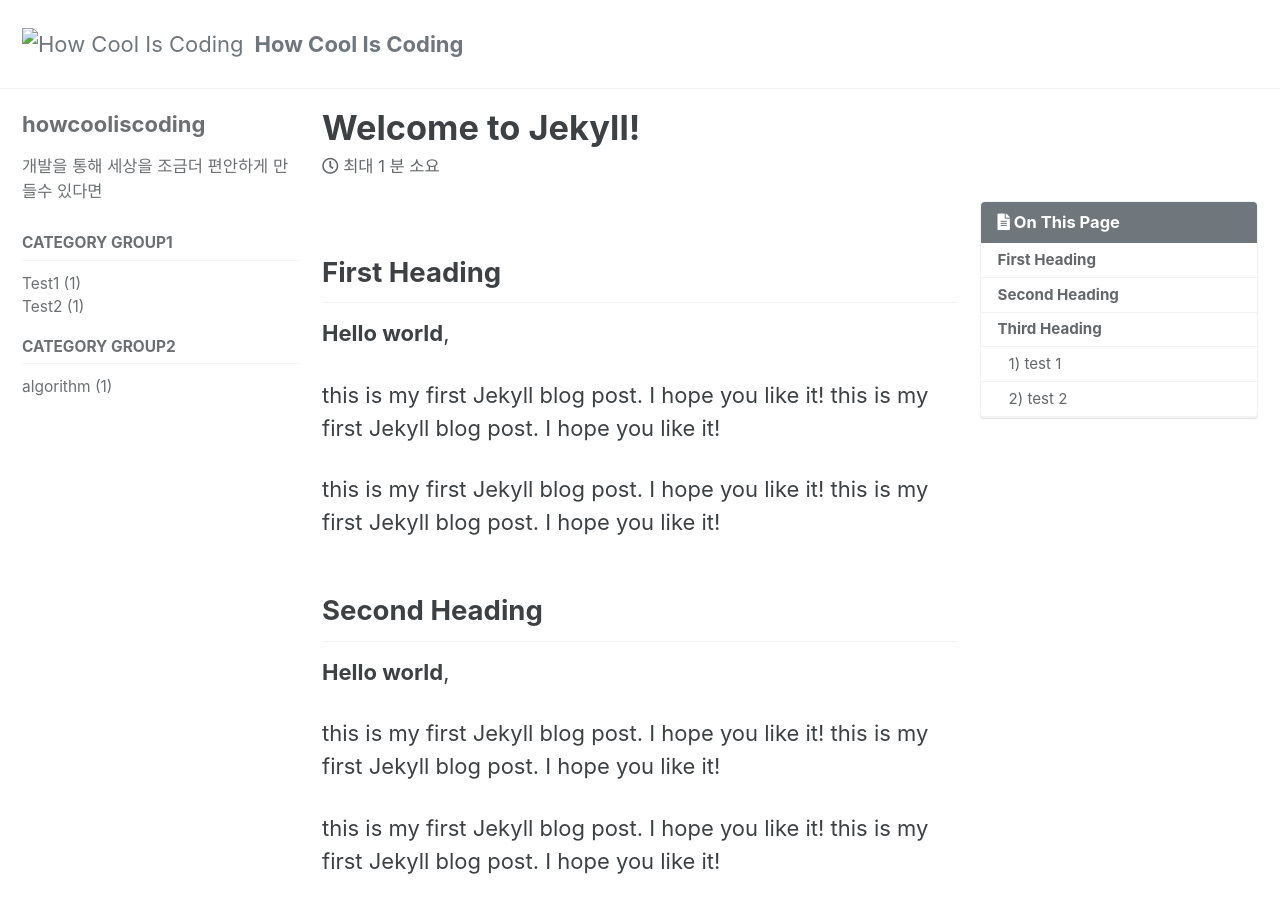
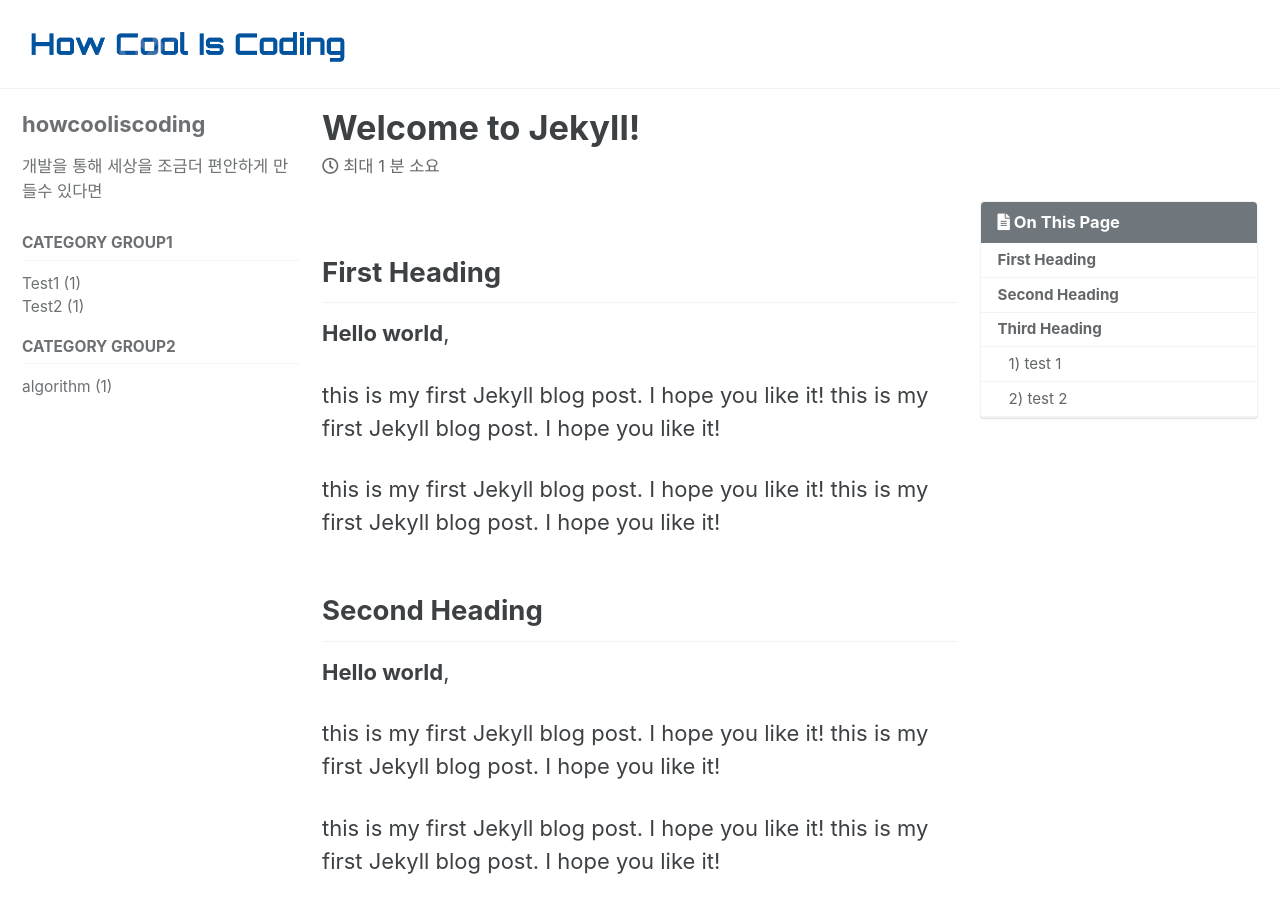
Before and after one commit to howcooliscoding/howcooliscoding.github.io, a Jekyll site: the page built from _posts/2012-09-12-how-to-write-a-blog.md, in a window 1280 px wide and 900 px high. Built offline with Jekyll 4.4.1, drawn with Linux system fonts in a browser that asks for light colours; cached includes are drawn as plain includes.

Commit message:
simple ui changes

```diff
--- a/_includes/category-list.html
+++ b/_includes/category-list.html
@@ -9,7 +9,7 @@
   {% assign categories_sorted = page.categories | sort_natural %}
 
   <p class="page__taxonomy">
-    <strong><i class="fas fa-fw fa-folder-open" aria-hidden="true"></i> {{ site.data.ui-text[site.locale].categories_label | default: "Categories:" }} </strong>
+    <strong>{{ site.data.ui-text[site.locale].categories_label | default: "Categories:" }} </strong>
     <span itemprop="keywords">
     {% for category_word in categories_sorted %}
       <a href="{{ category_word | slugify | prepend: path_type | prepend: site.category_archive.path | relative_url }}" class="page__taxonomy-item" rel="tag">{{ category_word }}</a>{% unless forloop.last %}<span class="sep">, </span>{% endunless %}
--- a/_includes/masthead.html
+++ b/_includes/masthead.html
@@ -7,10 +7,6 @@
         {% unless logo_path == empty %}
           <a class="site-logo" href="{{ '/' | relative_url }}"><img src="{{ logo_path | relative_url }}" alt="{{ site.masthead_title | default: site.title }}"></a>
         {% endunless %}
-        <a class="site-title" href="{{ '/' | relative_url }}">
-          {{ site.masthead_title | default: site.title }}
-          {% if site.subtitle %}<span class="site-subtitle">{{ site.subtitle }}</span>{% endif %}
-        </a>
         <ul class="visible-links">
           {%- for link in site.data.navigation.main -%}
             <li class="masthead__menu-item">
--- a/_includes/page__date.html
+++ b/_includes/page__date.html
@@ -1,6 +1,6 @@
 {% assign date_format = site.date_format | default: "%B %-d, %Y" %}
 {% if page.last_modified_at %}
-  <p class="page__date"><strong><i class="fas fa-fw fa-calendar-alt" aria-hidden="true"></i> {{ site.data.ui-text[site.locale].date_label | default: "Updated:" }}</strong> <time datetime="{{ page.last_modified_at | date: "%Y-%m-%d" }}">{{ page.last_modified_at | date: date_format }}</time></p>
+  <p class="page__date"><strong>{{ site.data.ui-text[site.locale].date_label | default: "Updated:" }}</strong> <time datetime="{{ page.last_modified_at | date: "%Y-%m-%d" }}">{{ page.last_modified_at | date: date_format }}</time></p>
 {% elsif page.date %}
-  <p class="page__date"><strong><i class="fas fa-fw fa-calendar-alt" aria-hidden="true"></i> {{ site.data.ui-text[site.locale].date_label | default: "Updated:" }}</strong> <time datetime="{{ page.date | date_to_xmlschema }}">{{ page.date | date: date_format }}</time></p>
+  <p class="page__date"><strong>{{ site.data.ui-text[site.locale].date_label | default: "Updated:" }}</strong> <time datetime="{{ page.date | date_to_xmlschema }}">{{ page.date | date: date_format }}</time></p>
 {% endif %}
--- a/_includes/tag-list.html
+++ b/_includes/tag-list.html
@@ -9,7 +9,7 @@
   {% assign tags_sorted = page.tags | sort_natural %}
 
   <p class="page__taxonomy">
-    <strong><i class="fas fa-fw fa-tags" aria-hidden="true"></i> {{ site.data.ui-text[site.locale].tags_label | default: "Tags:" }} </strong>
+    <strong>{{ site.data.ui-text[site.locale].tags_label | default: "Tags:" }} </strong>
     <span itemprop="keywords">
     {% for tag_word in tags_sorted %}
       <a href="{{ tag_word | slugify | prepend: path_type | prepend: site.tag_archive.path | relative_url }}" class="page__taxonomy-item" rel="tag">{{ tag_word }}</a>{% unless forloop.last %}<span class="sep">, </span>{% endunless %}
```
Also changed, not shown: assets/images/logo_v1.png (added).
